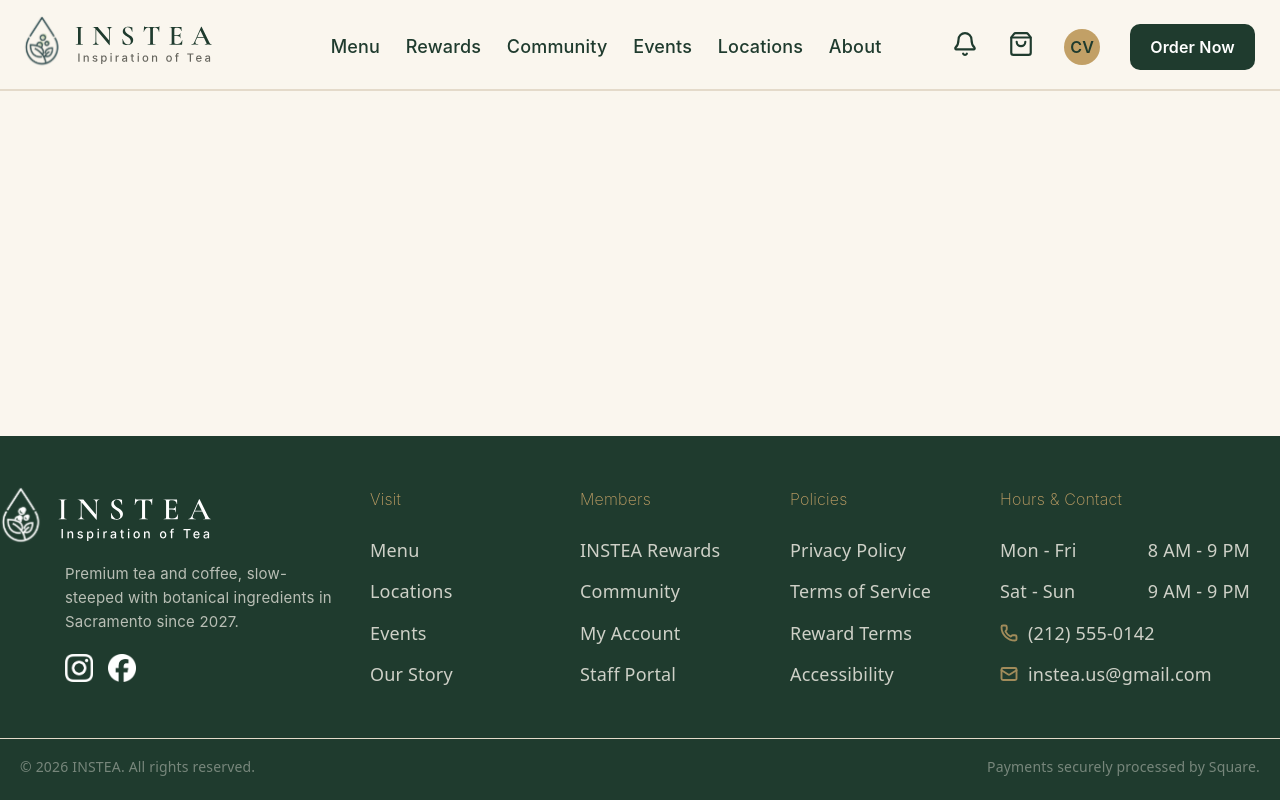
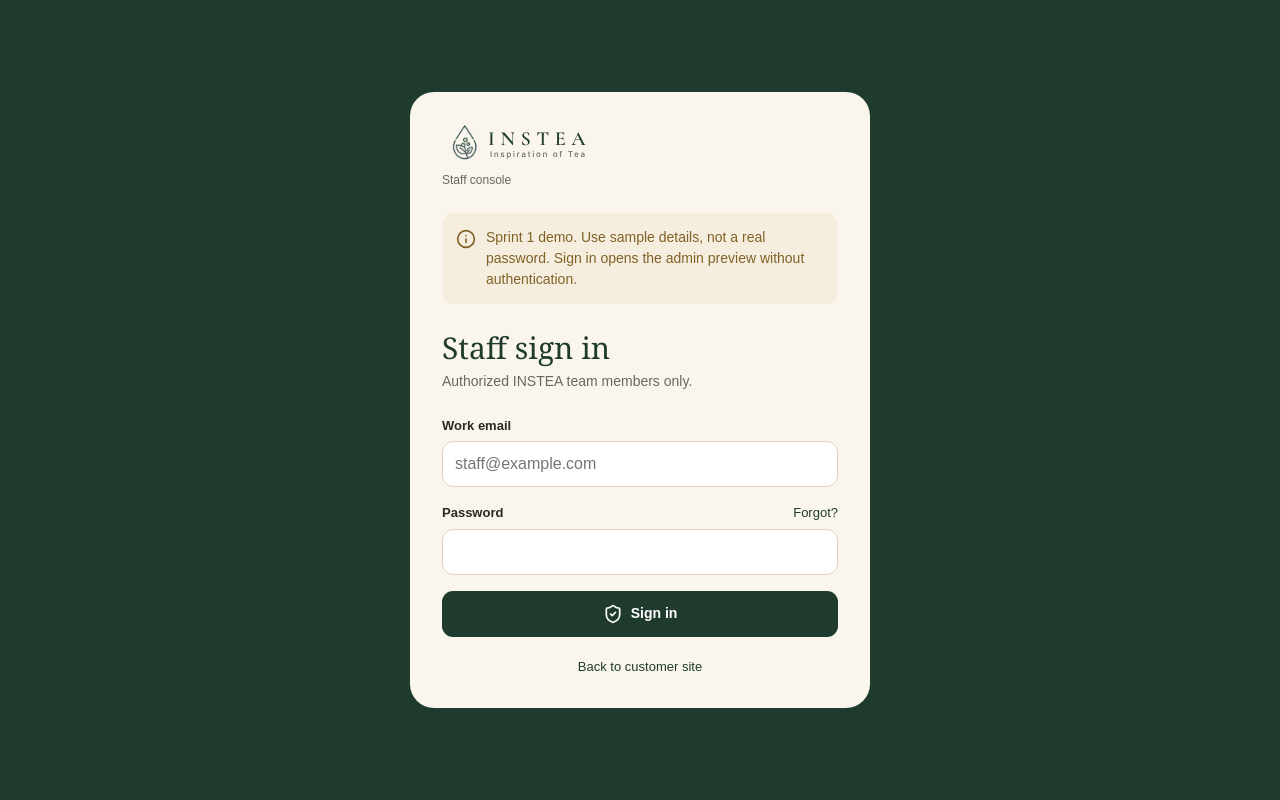
Before and after one commit to buriburi11/INSTEA, a React app in the folder frontend/: page /staff_portal in a window 1280 px wide. Built offline with nearby package versions, Linux system fonts and the light colour scheme; no server answers; the HTML template or start-up script is replaced by a standard one.

Commit message:
Story 10 admin shell

```diff
--- a/frontend/src/App.jsx
+++ b/frontend/src/App.jsx
@@ -8,10 +8,13 @@ import { Routes, Route } from 'react-router'
 import PageLayout from './components/PageLayout'
 import AdminLayout from './layouts/AdminLayout.jsx'
 import AdminPlaceholder from './pages/admin/AdminPlaceholder.jsx'
+import StaffLogin from './pages/admin/StaffLogin.jsx'
 
 function App() {
   return (
     <Routes>
+      {/* Staff sign-in is separate from public and admin layouts. */}
+      <Route path="/staff_portal" element={<StaffLogin />} />
       {/* Admin pages share the sidebar, header, and content layout. */}
       <Route path="/admin" element={<AdminLayout />}>
         <Route
--- /dev/null
+++ b/frontend/src/pages/admin/StaffLogin.css
@@ -0,0 +1,186 @@
+.staff-login {
+  display: grid;
+  place-items: center;
+  min-height: 100vh;
+  min-height: 100svh;
+  width: 100%;
+  padding: 40px 20px;
+  background: #1f3b2e;
+  color: #2a2a27;
+  font-family: Arial, sans-serif;
+  font-size: 16px;
+  line-height: 1.5;
+  letter-spacing: normal;
+  text-align: left;
+  color-scheme: light;
+}
+
+.staff-login,
+.staff-login * {
+  box-sizing: border-box;
+}
+
+.staff-login__card {
+  width: 100%;
+  max-width: 460px;
+  padding: 32px;
+  border-radius: 24px;
+  background: #faf6ee;
+}
+
+.staff-login__brand {
+  display: flex;
+  flex-direction: column;
+  align-items: flex-start;
+  gap: 6px;
+  margin-bottom: 24px;
+}
+
+.staff-login__brand img {
+  display: block;
+  width: 178px;
+  max-width: 100%;
+  height: auto;
+}
+
+.staff-login__brand span {
+  color: #686861;
+  font-size: 12px;
+}
+
+.staff-login__notice {
+  display: flex;
+  align-items: flex-start;
+  gap: 10px;
+  padding: 14px;
+  margin-bottom: 24px;
+  border-radius: 12px;
+  background: #f5eedf;
+  color: #826126;
+  font-size: 14px;
+}
+
+.staff-login__notice svg {
+  flex-shrink: 0;
+  margin-top: 2px;
+}
+
+.staff-login p {
+  margin: 0;
+}
+
+/* Keep public heading styles from changing the sign-in card. */
+.staff-login h1 {
+  margin: 0 0 4px;
+  color: #1f3b2e;
+  font-family: Georgia, 'Times New Roman', serif;
+  font-size: 30px;
+  font-weight: 400;
+  line-height: 1.3;
+  letter-spacing: normal;
+}
+
+.staff-login .staff-login__intro {
+  margin-bottom: 24px;
+  color: #686861;
+  font-size: 14px;
+}
+
+.staff-login__field {
+  display: flex;
+  flex-direction: column;
+  gap: 6px;
+  margin-bottom: 16px;
+}
+
+.staff-login__field label {
+  font-size: 13px;
+  font-weight: 600;
+}
+
+.staff-login__field input {
+  width: 100%;
+  min-height: 46px;
+  padding: 10px 12px;
+  border: 1px solid #dfd3bf;
+  border-radius: 11px;
+  background: #fff;
+  color: #2a2a27;
+  font: inherit;
+}
+
+.staff-login__label-row {
+  display: flex;
+  align-items: center;
+  justify-content: space-between;
+  gap: 12px;
+}
+
+.staff-login__forgot {
+  padding: 0;
+  border: 0;
+  background: transparent;
+  color: #1f3b2e;
+  font: inherit;
+  font-size: 13px;
+  cursor: pointer;
+}
+
+.staff-login__forgot:hover,
+.staff-login__back:hover {
+  text-decoration: underline;
+}
+
+.staff-login .staff-login__message {
+  margin-bottom: 16px;
+  color: #686861;
+  font-size: 13px;
+}
+
+.staff-login__message:empty {
+  display: none;
+}
+
+.staff-login__submit {
+  display: flex;
+  align-items: center;
+  justify-content: center;
+  gap: 8px;
+  width: 100%;
+  min-height: 46px;
+  padding: 12px;
+  border: 0;
+  border-radius: 11px;
+  background: #1f3b2e;
+  color: #fff;
+  font: inherit;
+  font-size: 14px;
+  font-weight: 600;
+  cursor: pointer;
+}
+
+.staff-login__submit:hover {
+  background: #2c503e;
+}
+
+.staff-login__back {
+  display: block;
+  margin-top: 20px;
+  color: #1f3b2e;
+  font-size: 13px;
+  text-align: center;
+  text-decoration: none;
+}
+
+.staff-login input:focus-visible,
+.staff-login button:focus-visible,
+.staff-login a:focus-visible {
+  outline: 2px solid #a58243;
+  outline-offset: 3px;
+}
+
+@media (max-width: 480px) {
+  .staff-login__card {
+    padding: 24px;
+  }
+}
--- /dev/null
+++ b/frontend/src/pages/admin/StaffLogin.jsx
@@ -0,0 +1,99 @@
+import { useState } from 'react'
+import { Link, useNavigate } from 'react-router'
+import { Info, ShieldCheck } from 'lucide-react'
+import insteaLogo from '../../assets/instea-logo.svg'
+import './StaffLogin.css'
+
+export default function StaffLogin() {
+  const navigate = useNavigate()
+  const [showResetMessage, setShowResetMessage] = useState(false)
+
+  function handleSubmit(event) {
+    event.preventDefault()
+
+    // Sprint 1 demo only. No credentials are checked or stored.
+    event.currentTarget.reset()
+    navigate('/admin')
+  }
+
+  return (
+    <main className="staff-login">
+      <section
+        className="staff-login__card"
+        aria-labelledby="staff-login-title"
+      >
+        <div className="staff-login__brand">
+          <img src={insteaLogo} alt="INSTEA" />
+          <span>Staff console</span>
+        </div>
+
+        {/* Replace this demo notice when real authentication is added. */}
+        <div className="staff-login__notice" id="staff-login-demo">
+          <Info size={20} aria-hidden="true" />
+          <p>
+            Sprint 1 demo. Use sample details, not a real password.
+            Sign in opens the admin preview without authentication.
+          </p>
+        </div>
+
+        <h1 id="staff-login-title">Staff sign in</h1>
+        <p className="staff-login__intro">
+          Authorized INSTEA team members only.
+        </p>
+
+        <form
+          onSubmit={handleSubmit}
+          aria-describedby="staff-login-demo"
+        >
+          <div className="staff-login__field">
+            <label htmlFor="staff-email">Work email</label>
+            <input
+              id="staff-email"
+              name="email"
+              type="email"
+              autoComplete="off"
+              placeholder="staff@example.com"
+              required
+            />
+          </div>
+
+          <div className="staff-login__field">
+            <div className="staff-login__label-row">
+              <label htmlFor="staff-password">Password</label>
+              <button
+                type="button"
+                className="staff-login__forgot"
+                onClick={() => setShowResetMessage(true)}
+              >
+                Forgot?
+              </button>
+            </div>
+
+            <input
+              id="staff-password"
+              name="password"
+              type="password"
+              autoComplete="off"
+              required
+            />
+          </div>
+
+          <p className="staff-login__message" role="status">
+            {showResetMessage
+              ? 'Password reset will be available when authentication is implemented.'
+              : ''}
+          </p>
+
+          <button type="submit" className="staff-login__submit">
+            <ShieldCheck size={20} aria-hidden="true" />
+            Sign in
+          </button>
+        </form>
+
+        <Link to="/" className="staff-login__back">
+          Back to customer site
+        </Link>
+      </section>
+    </main>
+  )
+}
```
